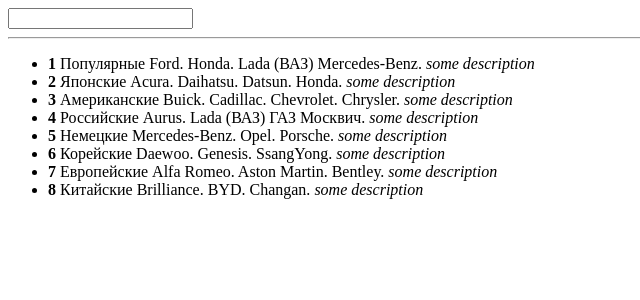
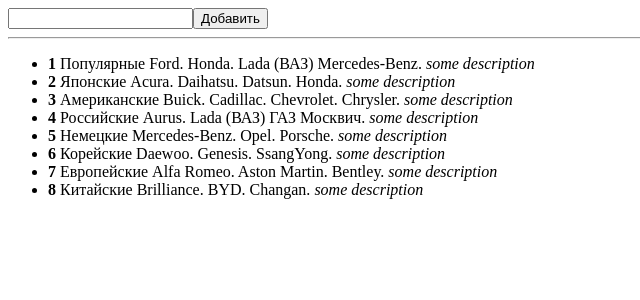
Before and after one commit to Obazure/ANGULAR-MARATHON, an Angular app: page / in a window 1280 px wide. Shown: the top 300 px of the page, without its empty margins (0-640 px from the left). Built offline with nearby package versions, Linux system fonts and the light colour scheme.

Commit message:
28  lesson done

```diff
--- a/src/app/my-filtering/my-filtering.component.html
+++ b/src/app/my-filtering/my-filtering.component.html
@@ -1,11 +1,11 @@
 <div class="container">
     <div class="col-xs-8 col-xs-offset-2">
         <input type="text" class="form-control" [(ngModel)]="searchQueue">
-        {{searchQueue}}
+        <button class="bt btn-primary" (click)="addCar()">Добавить</button>
         <hr>
-<ul class="list-group">
-    <li *ngFor="let mark of cars | carFiltering: searchQueue:'name'; let i = index">
-        <b>{{i+1}}</b> {{mark.name}} <i>{{mark.description}}</i></li>
-</ul>
+        <ul class="list-group">
+            <li *ngFor="let mark of cars | carFiltering: searchQueue:'name'; let i = index">
+                <b>{{i+1}}</b> {{mark.name}} <i>{{mark.description}}</i></li>
+        </ul>
     </div>
 </div>
--- a/src/app/my-filtering/my-filtering.component.ts
+++ b/src/app/my-filtering/my-filtering.component.ts
@@ -24,4 +24,10 @@ export class MyFilteringComponent implements OnInit {
     ngOnInit() {
     }
 
+    addCar() {
+        this.cars.push(
+            {name: 'newCar', description: 'WTF;)'}
+        )
+    }
+
 }
--- a/src/app/my-filtering/pipes/car-filtering.pipe.ts
+++ b/src/app/my-filtering/pipes/car-filtering.pipe.ts
@@ -1,11 +1,13 @@
 import {Pipe, PipeTransform} from '@angular/core';
 
 @Pipe({
-    name: 'carFiltering'
+    name: 'carFiltering',
+    pure: false
 })
 export class CarFilteringPipe implements PipeTransform {
 
     transform(carList, searchStr: string, fieldName: string) {
+        console.log('some');
         if (carList.length === 0 || searchStr === '') {
             return carList;
         }
```
